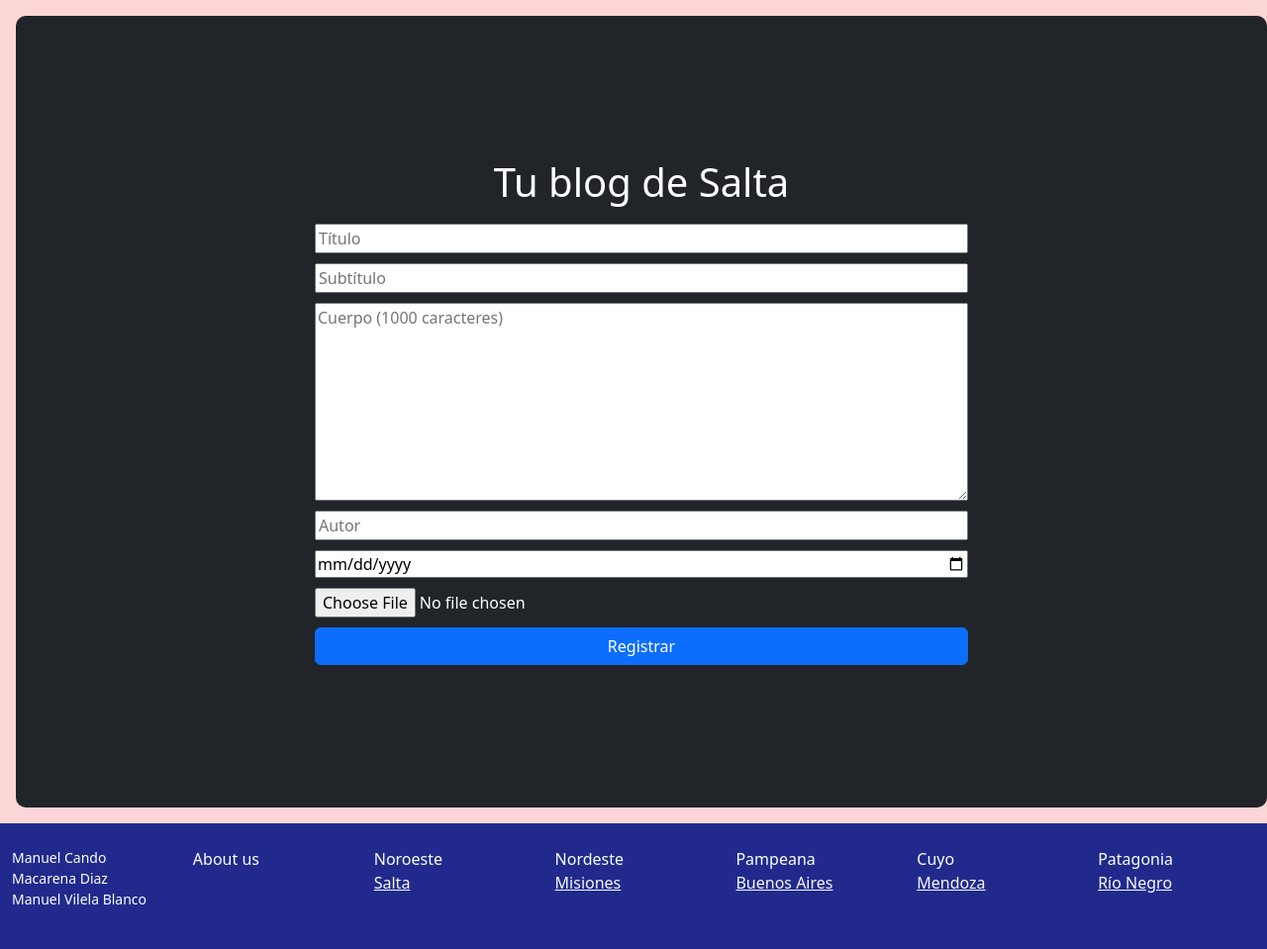
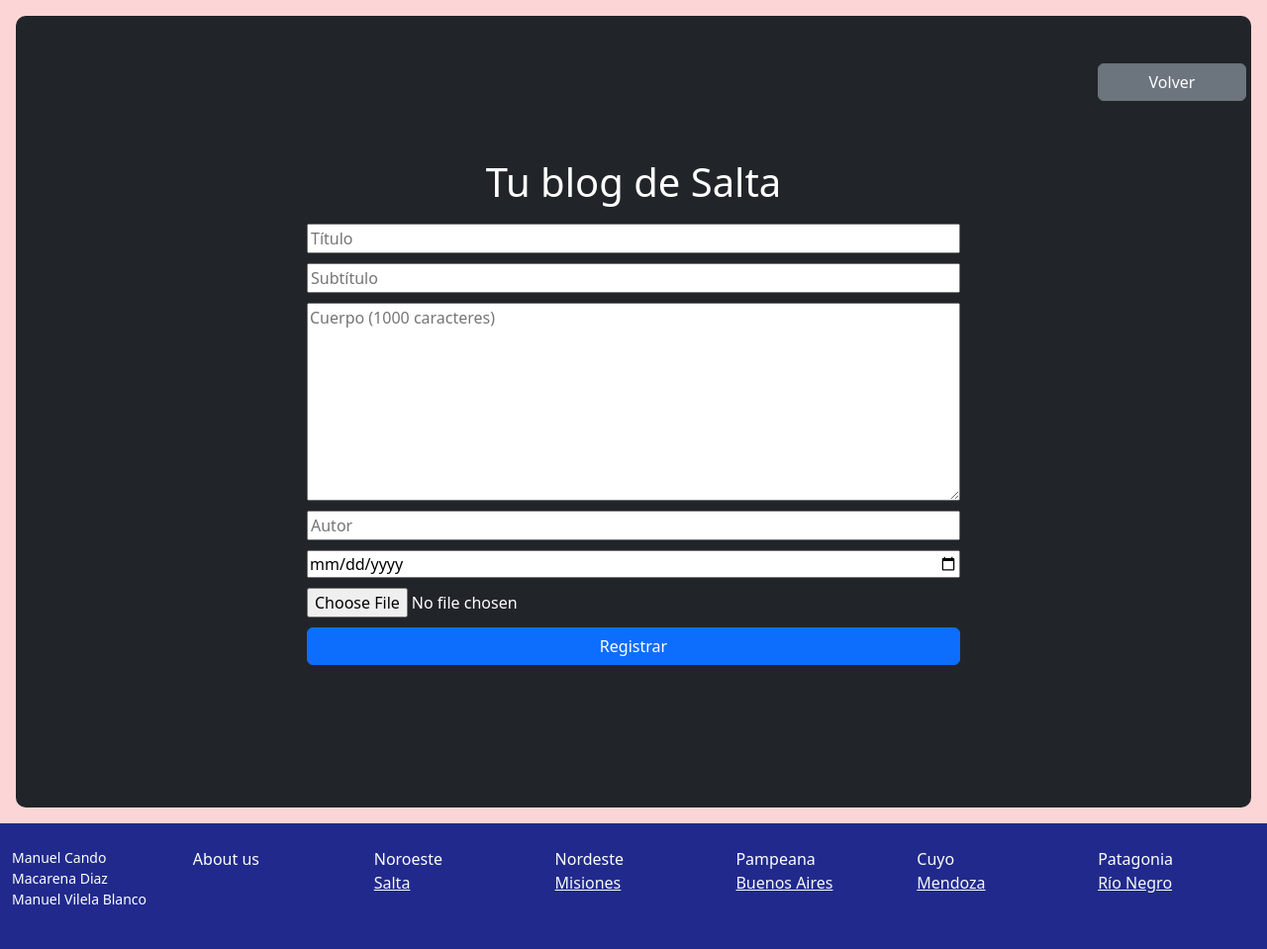
Before and after one commit to ManuelVB99/RegionesDeArgentina, a Django app: page /pages/noroeste/salta/agregarblog/ in a window 1280 px wide. Shown: the part 56-1015 px from the top of the page at 99% size. Run offline with Django 4.2, Linux system fonts and the light colour scheme; some libraries are stand-ins or nearby versions.

Commit message:
Se modificó la estética de agregar un blog en Salta

```diff
--- a/Modelos/template/Noroeste/crud_salta/agregarblog.html
+++ b/Modelos/template/Noroeste/crud_salta/agregarblog.html
@@ -4,7 +4,8 @@
 <link rel="stylesheet" href="{%static 'css/bootstrap.min.css'%}">
 {% block contenido %}
 <div class="flex-md-equal w-100 my-md-3 ps-md-3">
-    <div class="text-bg-dark text-center overflow-hidden" style="border-radius:10px; position: relative; width: 100%; height: 800px">
+    <div class="text-bg-dark me-md-3 pt-3 px-3 pt-md-5 px-md-5 text-center overflow-hidden" style="border-radius: 10px; position: relative; height: 800px">
+        <a class="btn btn-secondary" style="width: 150px; position: absolute; right: 5px" href="/pages/noroeste/salta/">Volver</a>
         <form enctype="multipart/form-data" method="POST" class="position-absolute top-50 start-50 translate-middle" style="display: flex; flex-direction: column; width: 700px; gap: 10px; border-radius: 5px; padding: 20px;" action="/pages/noroeste/salta/agregarblog/">{% csrf_token %}
             <h1>Tu blog de Salta</h1>
             <input type="text" name="titulo" placeholder="Título">
```
